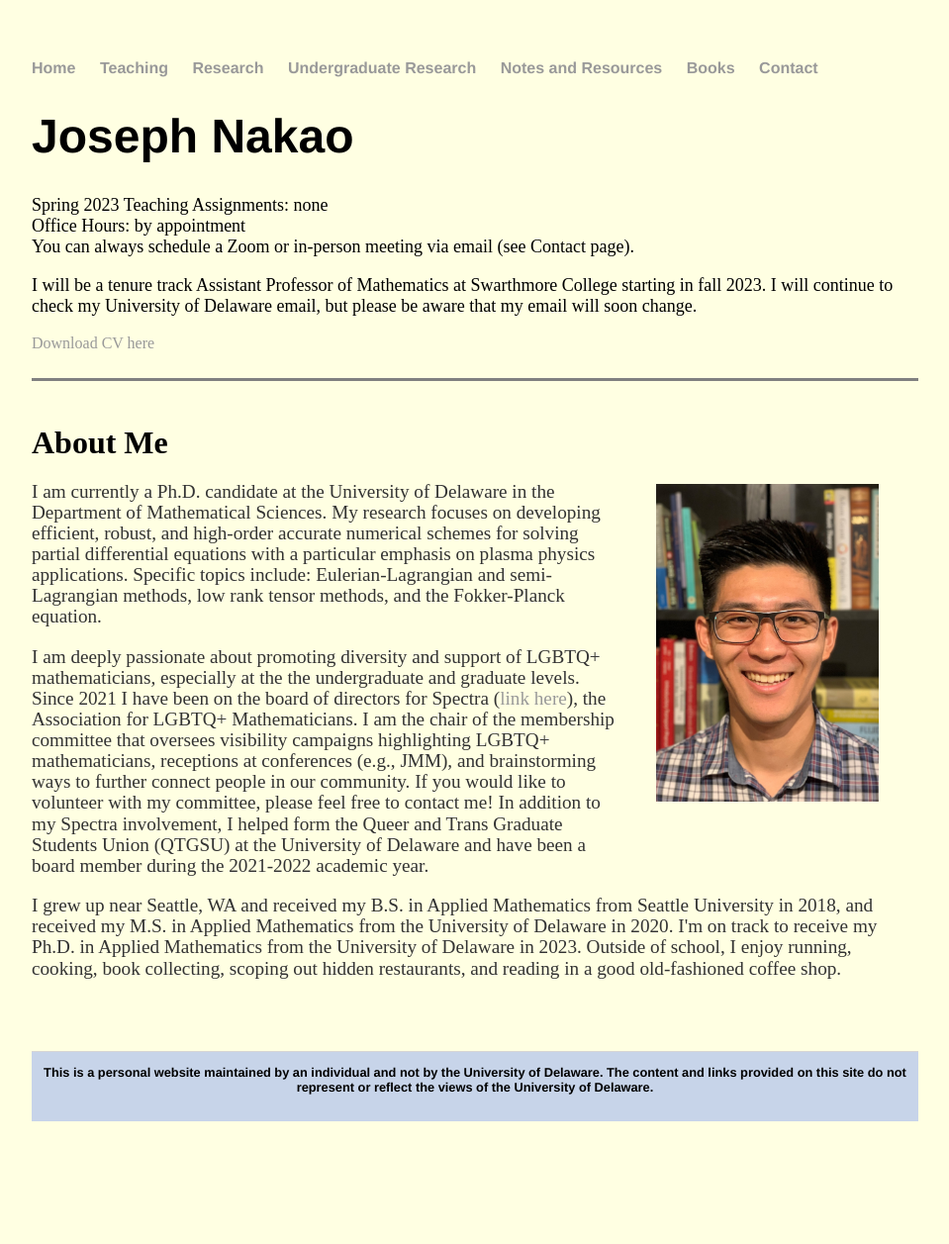
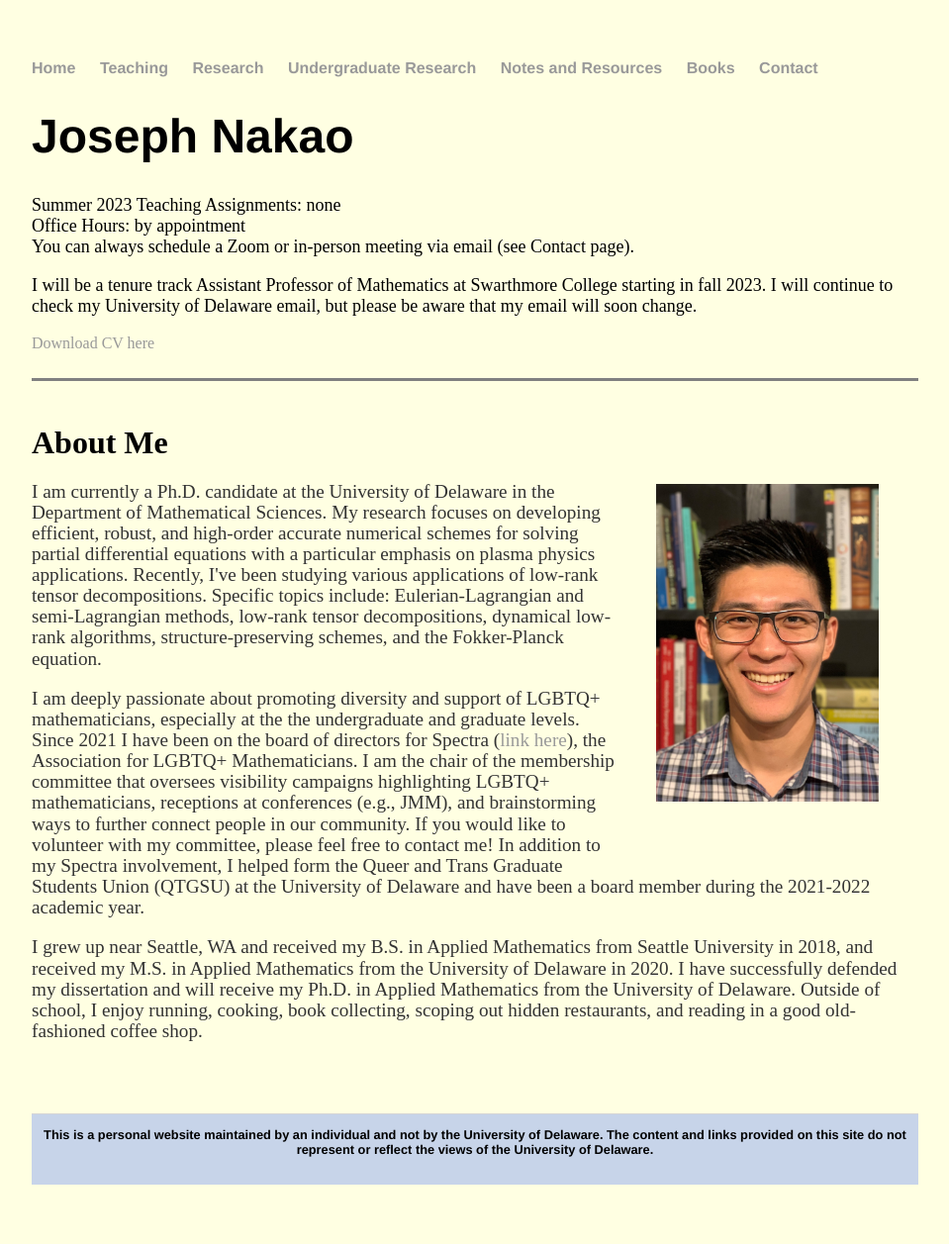
Before and after one commit to jhknakao/jhknakao.github.io, a Jekyll site: the page built from index.html, in a window 1280 px wide. Shown: the whole page at 99% size, without its empty margins (160-1119 px from the left). Built offline with Jekyll 4.4.1, drawn with Linux system fonts in a browser that asks for light colours; before the commit the page ends 1193 px from its top, so only the background shows below that.

Commit message:
Update index.html

```diff
--- a/index.html
+++ b/index.html
@@ -4,7 +4,7 @@ title: Joseph Nakao's Homepage
 ---
 <div class="blurb">
 	<h1>Joseph Nakao</h1>
-	<font size="4">Spring 2023 Teaching Assignments: none</font>
+	<font size="4">Summer 2023 Teaching Assignments: none</font>
 	<br>
 	<font size="4">Office Hours: by appointment</font>
 	<br>
@@ -27,14 +27,14 @@ title: Joseph Nakao's Homepage
 	<font size="6"><b>About Me</b></font>
 	<br>
 	<p>
-		I am currently a Ph.D. candidate at the University of Delaware in the Department of Mathematical Sciences. My research focuses on developing efficient, robust, and high-order accurate numerical schemes for solving partial differential equations with a particular emphasis on plasma physics applications. Specific topics include: Eulerian-Lagrangian and semi-Lagrangian methods, low rank tensor methods, and the Fokker-Planck equation.
+		I am currently a Ph.D. candidate at the University of Delaware in the Department of Mathematical Sciences. My research focuses on developing efficient, robust, and high-order accurate numerical schemes for solving partial differential equations with a particular emphasis on plasma physics applications. Recently, I've been studying various applications of low-rank tensor decompositions. Specific topics include: Eulerian-Lagrangian and semi-Lagrangian methods, low-rank tensor decompositions, dynamical low-rank algorithms, structure-preserving schemes, and the Fokker-Planck equation.
 	</p>
 	<p>
 		I am deeply passionate about promoting diversity and support of LGBTQ+ mathematicians, especially at the the undergraduate and graduate levels. Since 2021 I have been on the board of directors for Spectra (<a href="http://lgbtmath.org">link here</a>), the Association for LGBTQ+ Mathematicians. I am the chair of the membership committee that oversees visibility campaigns highlighting LGBTQ+ mathematicians, receptions at conferences (e.g., JMM), and brainstorming ways to further connect people in our community. If you would like to volunteer with my committee, please feel free to contact me!
 		In addition to my Spectra involvement, I helped form the Queer and Trans Graduate Students Union (QTGSU) at the University of Delaware and have been a board member during the 2021-2022 academic year.
 	</p>
 	<p>
-		I grew up near Seattle, WA and received my B.S. in Applied Mathematics from Seattle University in 2018, and received my M.S. in Applied Mathematics from the University of Delaware in 2020. I'm on track to receive my Ph.D. in Applied Mathematics from the University of Delaware in 2023. Outside of school, I enjoy running, cooking, book collecting, scoping out hidden restaurants, and reading in a good old-fashioned coffee shop.
+		I grew up near Seattle, WA and received my B.S. in Applied Mathematics from Seattle University in 2018, and received my M.S. in Applied Mathematics from the University of Delaware in 2020. I have successfully defended my dissertation and will receive my Ph.D. in Applied Mathematics from the University of Delaware. Outside of school, I enjoy running, cooking, book collecting, scoping out hidden restaurants, and reading in a good old-fashioned coffee shop.
 	</p>
 	<br>
 	<br>
```
